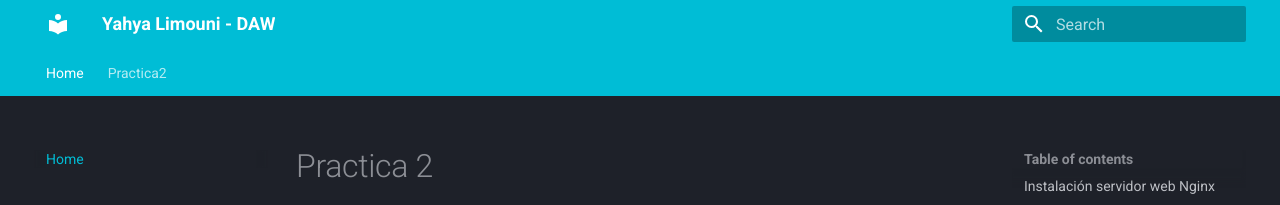
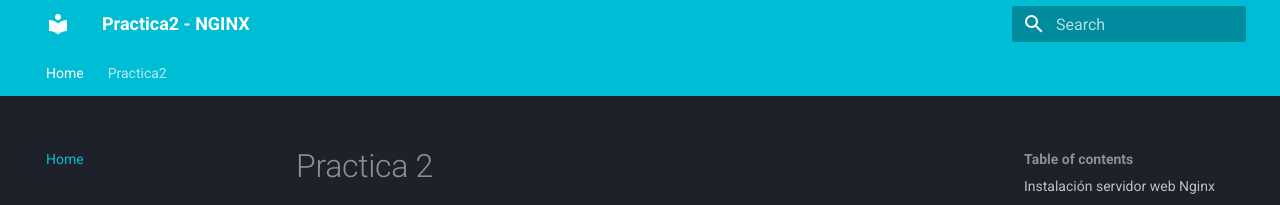
Before and after one commit to Yahyalimouni/practica2, an MkDocs documentation site: the page built from docs/index.md, in a window 1280 px wide. Shown: the top 205 px of the page. Built offline with MkDocs 1.6.1 and Material for MkDocs 9.7.7, drawn with Linux system fonts in a browser that asks for light colours.

Commit message:
Setting the practica2 title

```diff
--- a/mkdocs.yml
+++ b/mkdocs.yml
@@ -1,4 +1,4 @@
-site_name: Yahya Limouni - DAW
+site_name: Practica2 - NGINX
 nav:
   - Home: index.md
   - Practica2: https://Yahyalimouni.github.io/practica2/
```
